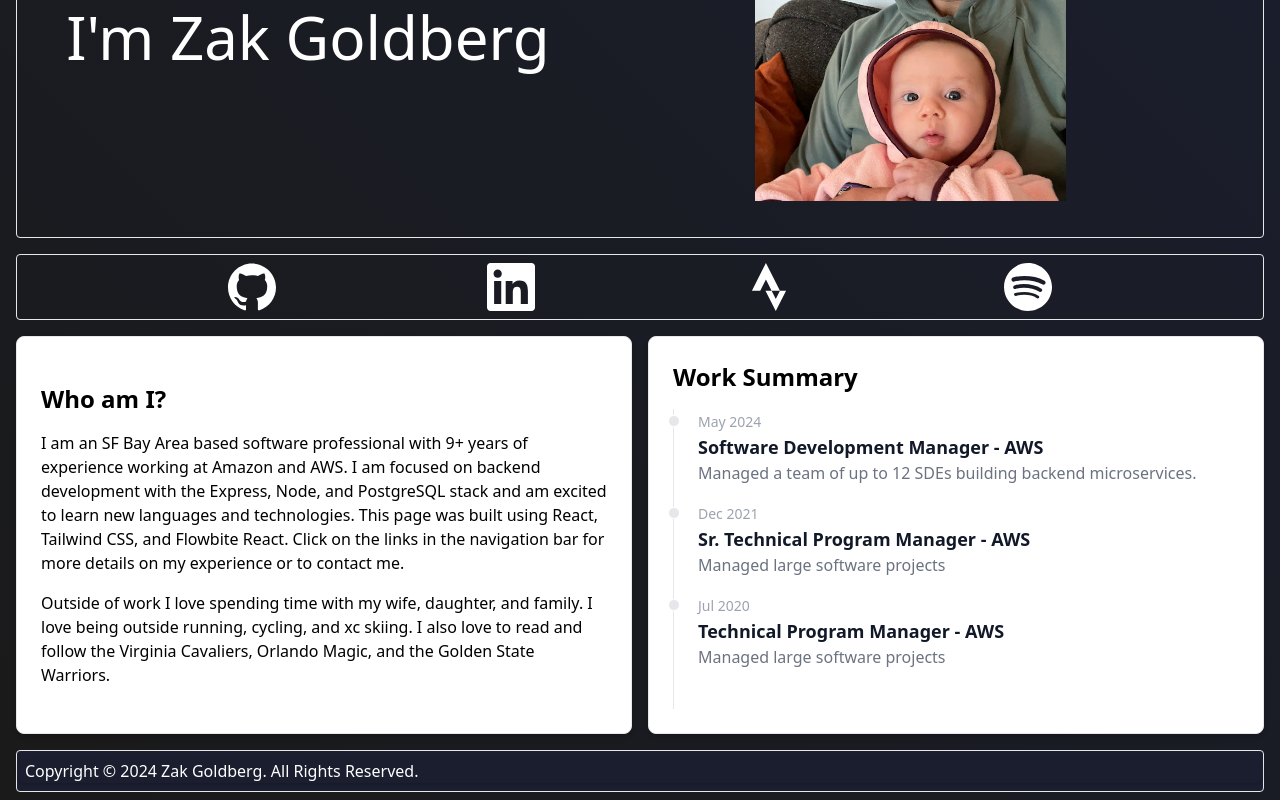
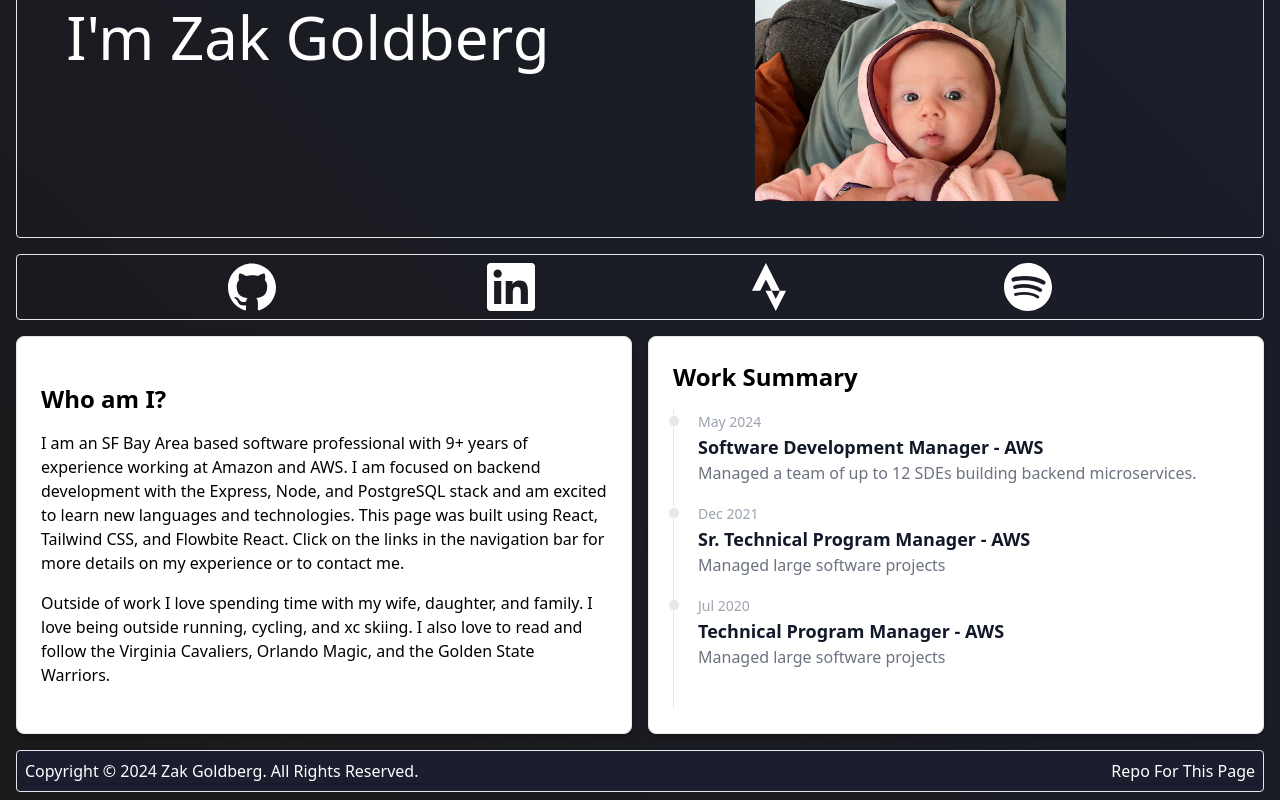
Before and after one commit to zak-goldberg/zak-goldberg-dev, a React (Vite) app: page / in a window 1280 px wide. Shown: the part 331-1131 px from the top of the page. Built offline with nearby package versions, Linux system fonts and the light colour scheme.

Commit message:
Updated Footer with repo link

```diff
--- a/src/components/footer.jsx
+++ b/src/components/footer.jsx
@@ -4,10 +4,16 @@ const MyFooter = () => {
   return (
     <section id="footer-container" className="container mx-auto px-4 py-2">
       <div className="bg-[#1a1e2e] py-2 border rounded justify-evenly">
-        <Footer className="bg-[#1a1e2e] px-2">
+        <Footer className="bg-[#1a1e2e] px-2 flex flex-row justify-between align-middle">
           <span className="text-white">
             Copyright © 2024 Zak Goldberg. All Rights Reserved.
           </span>
+          <a
+            href="https://github.com/zak-goldberg/zak-goldberg-dev/"
+            target="_blank"
+          >
+            <span className="text-white">Repo For This Page</span>
+          </a>
         </Footer>
       </div>
     </section>
```
